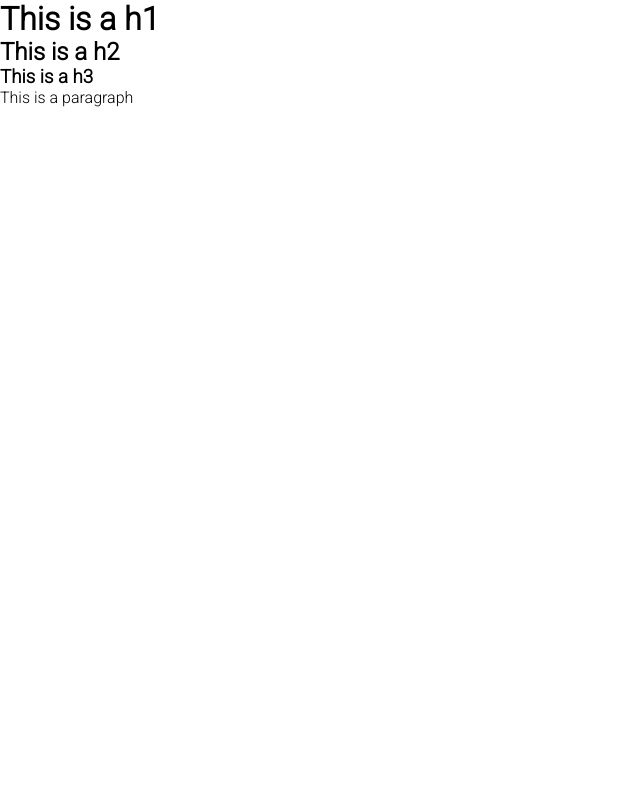
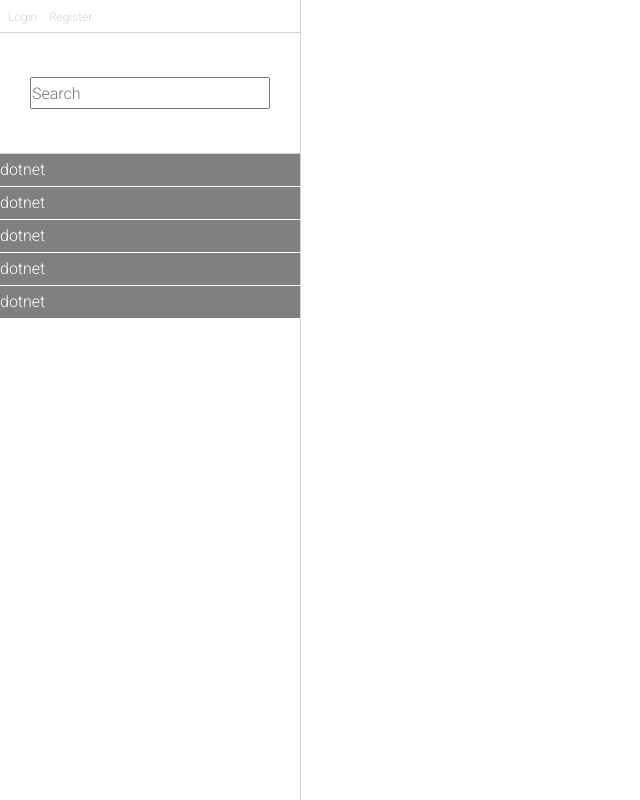
Before and after one commit to sebbekarlsson/CanalCan, a PHP site: page / in a window 1280 px wide. Shown: the whole page, without its empty margins (0-640 px from the left). Run offline with PHP 8.4, Linux system fonts and the light colour scheme.

Commit message:
fundemental menu stuff

```diff
--- /dev/null
+++ b/public/includes/left-menu.php
@@ -0,0 +1,21 @@
+<div id="menu">
+	<ul>
+		<li><a class="btn">Login</a></li>
+		<li><a class="btn">Register</a></li>
+	</ul>
+</div>
+<div style="clear:both;"></div>
+<div id="head">
+	<form id="head-form">
+		<input type="text" id="search-input" name="q" placeholder="Search">
+	</form>
+</div>
+<div id="body">
+	<ul>
+		<li><a class="btn">dotnet</a></li>
+		<li><a class="btn">dotnet</a></li>
+		<li><a class="btn">dotnet</a></li>
+		<li><a class="btn">dotnet</a></li>
+		<li><a class="btn">dotnet</a></li>
+	</ul>
+</div>
--- a/public/index.php
+++ b/public/index.php
@@ -7,10 +7,13 @@
 	</head>
 
 	<body>
-		<h1>This is a h1</h1>
-		<h2>This is a h2</h2>
-		<h3>This is a h3</h3>
-		<p>This is a paragraph</p>
+		<div id="content">
+			<div id="left-content">
+				<?php include("includes/left-menu.php"); ?>
+			</div>
+			<div id="right-content">
+			</div>
+		</div>
 	</body>
 
 	<footer>
--- a/public/null.txt
+++ /dev/null
@@ -1 +0,0 @@
-empty
--- a/public/styles/style.css
+++ b/public/styles/style.css
@@ -3,4 +3,66 @@
   padding: 0;
   font-family: 'Roboto', sans-serif; }
 
+#content {
+  display: flex; }
+  #content .content-part {
+    width: 100%; }
+  #content #left-content {
+    width: 300;
+    height: 100vh;
+    border-right-color: lightgray;
+    border-right-width: 1px;
+    border-right-style: solid; }
+    #content #left-content #menu {
+      width: 100%;
+      height: 32px;
+      line-height: 32px;
+      float: right;
+      border-bottom-color: lightgray;
+      border-bottom-width: 1px;
+      border-bottom-style: solid; }
+      #content #left-content #menu ul, #content #left-content #menu li {
+        display: inline;
+        margin-right: 4px;
+        margin-left: 4px; }
+        #content #left-content #menu ul .btn, #content #left-content #menu li .btn {
+          font-size: 12px;
+          color: lightgray;
+          text-decoration: none; }
+        #content #left-content #menu ul .btn:hover, #content #left-content #menu li .btn:hover {
+          color: black;
+          cursor: pointer; }
+    #content #left-content #head {
+      height: 120px;
+      border-bottom-color: lightgray;
+      border-bottom-width: 1px;
+      border-bottom-style: solid;
+      display: flex;
+      align-items: center;
+      justify-content: center; }
+      #content #left-content #head #head-form {
+        width: 80%; }
+      #content #left-content #head #search-input {
+        width: 100%;
+        height: 32px;
+        font-size: 100%;
+        outline: none; }
+    #content #left-content #body ul, #content #left-content #body li {
+      list-style: none;
+      width: 100%; }
+      #content #left-content #body ul .btn, #content #left-content #body li .btn {
+        width: 100%;
+        height: 32px;
+        line-height: 32px;
+        background-color: gray;
+        color: white;
+        text-decoration: none;
+        display: block;
+        margin-bottom: 1px;
+        transition: .3s; }
+      #content #left-content #body ul .btn:hover, #content #left-content #body li .btn:hover {
+        background-color: black;
+        transition: .3s;
+        cursor: pointer; }
+
 /*# sourceMappingURL=style.css.map */
--- a/public/styles/style.scss
+++ b/public/styles/style.scss
@@ -3,3 +3,92 @@
 	padding:0;
 	font-family: 'Roboto', sans-serif;
 }
+
+#content{
+	display:flex;
+
+	.content-part{
+		width:100%
+	}
+
+	#left-content{
+		width:300;
+		height:100vh;
+		border-right-color: lightgray;
+		border-right-width:1px;
+		border-right-style:solid;
+
+		#menu{
+			width:100%;
+			height:32px;
+			line-height: 32px;
+			float:right;
+			border-bottom-color: lightgray;
+			border-bottom-width:1px;
+			border-bottom-style:solid;
+
+			ul,li{
+				display:inline;
+				margin-right:4px;
+				margin-left:4px;
+
+				.btn{
+					font-size:12px;
+					color:lightgray;
+					text-decoration: none;
+				}
+
+				.btn:hover{
+					color:black;
+					cursor:pointer;
+				}
+			}
+		}
+
+		#head{
+			height:120px;
+			border-bottom-color: lightgray;
+			border-bottom-width:1px;
+			border-bottom-style:solid;
+			display:flex;
+			align-items:center;
+			justify-content: center;
+
+			#head-form{
+				width:80%;
+			}
+
+			#search-input{
+				width:100%;
+				height:32px;
+				font-size:100%;
+				outline:none;
+			}
+		}
+
+		#body{
+			ul,li{
+				list-style: none;
+				width:100%;
+
+				.btn{
+					width:100%;
+					height:32px;
+					line-height:32px;
+					background-color:gray;
+					color:white;
+					text-decoration: none;
+					display:block;
+					margin-bottom: 1px;
+					transition:.3s;
+				}
+
+				.btn:hover{
+					background-color:black;
+					transition:.3s;
+					cursor:pointer;
+				}
+			}
+		}
+	}
+}
```
Also changed, not shown: 1 other file.
